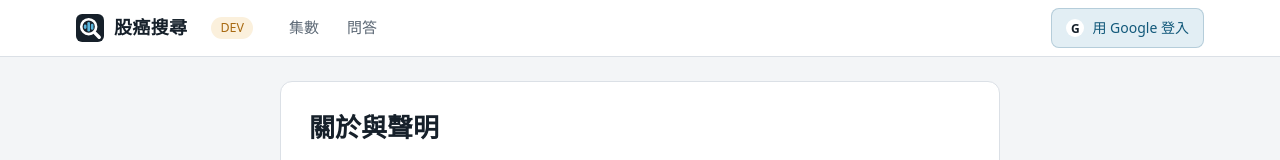
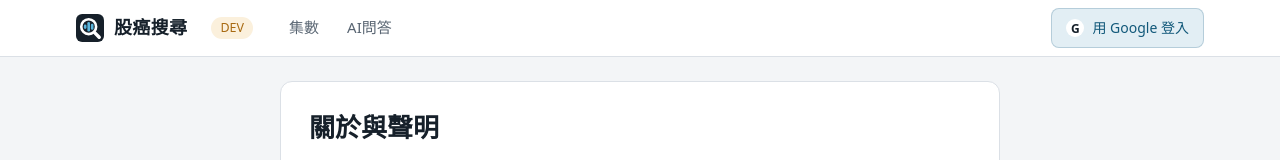
Before and after one commit to tommy3713/podcast-search, a Next.js app: page /about in a window 1280 px wide. Shown: the top 160 px of the page. Built offline with nearby package versions, Linux system fonts and the light colour scheme; no server answers.

Commit message:
feat(web): rename the Q&A nav label and page title to AI問答 (#29)
Says plainly that an AI answers from the transcripts, not the host.

Co-authored-by: Claude Opus 5.5 <noreply@anthropic.com>

```diff
--- a/src/app/ask/page.tsx
+++ b/src/app/ask/page.tsx
@@ -8,7 +8,7 @@ import { countEpisodes } from '@/lib/episodes';
 import { readDb } from '@/lib/server-db';
 
 // Answers need a login and differ per question; nothing here belongs in search results
-export const metadata: Metadata = { title: '問答', robots: { index: false, follow: true } };
+export const metadata: Metadata = { title: 'AI問答', robots: { index: false, follow: true } };
 
 const EXAMPLES = ['孟恭最近喜歡做的運動是什麼？', '主委推薦過哪些電影或影集？', '主委對 Anthropic IPO 的看法？'];
 
--- a/src/components/Nav.tsx
+++ b/src/components/Nav.tsx
@@ -5,7 +5,7 @@ import { usePathname } from 'next/navigation';
 
 const LINKS = [
   { href: '/', desk: '集數', bottom: '首頁', match: (p: string) => p === '/' || p.startsWith('/ep/') },
-  { href: '/ask', desk: '問答', bottom: '問答', match: (p: string) => p === '/ask' },
+  { href: '/ask', desk: 'AI問答', bottom: 'AI問答', match: (p: string) => p === '/ask' },
 ];
 
 export function Nav({ variant }: { variant: 'desk' | 'bottom' }) {
```
